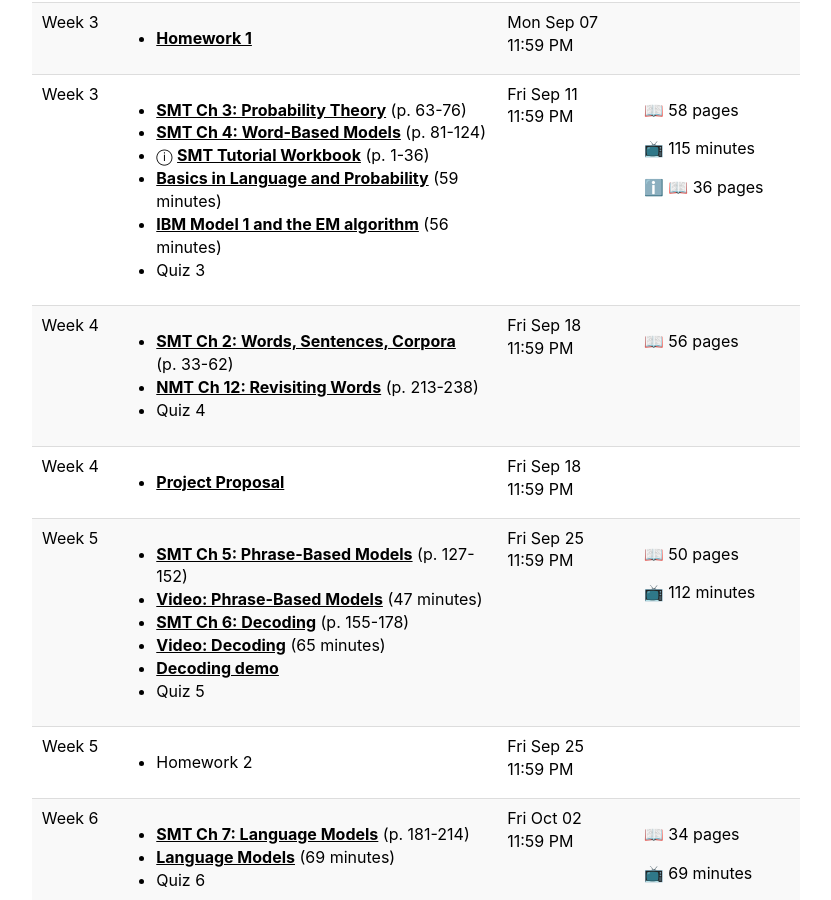
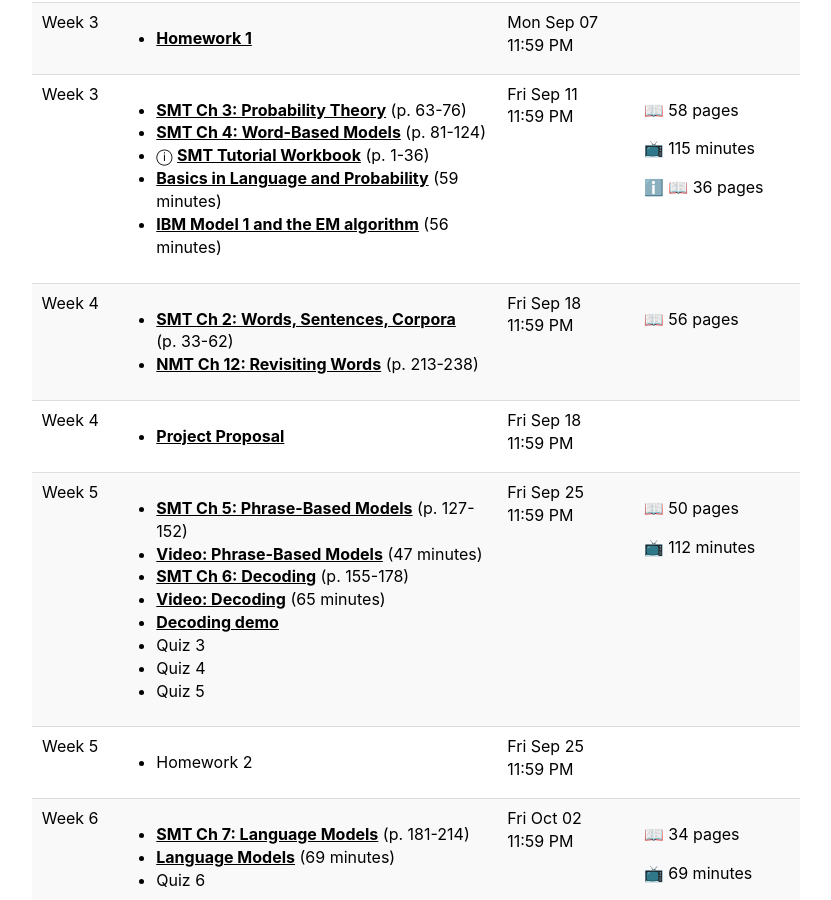
Before and after one commit to 2020-Fall-UIUC-LING506/2020-fall-uiuc-ling506.github.io, a Jekyll site: the page built from schedule.md, in a window 1280 px wide and 900 px high, scrolled down 1025 px. Shown: the whole window, without its empty margins (224-1055 px from the left). Built offline with Jekyll 4.4.1, drawn with Linux system fonts in a browser that asks for light colours; part of the change alters nothing that is shown.

```diff
--- a/_data/schedule.yaml
+++ b/_data/schedule.yaml
@@ -175,8 +175,6 @@
      length:
        value: 56
        unit: "minutes"
-    -
-     title: "Quiz 3"
 -
   week: "4"
   date: "2020-09-18 23:59:59 CDT"
@@ -195,8 +193,6 @@
      length:
        value: 26
        unit: "pages"
-    -
-     title: "Quiz 4"
 -
   week: "4"
   date: "2020-09-18 23:59:59 CDT"
@@ -237,6 +233,10 @@
     -
      title: "Decoding demo"
      url: "http://mt-class.org/jhu/stack-decoder/"
+    -
+     title: "Quiz 3"
+    -
+     title: "Quiz 4"
     -
      title: "Quiz 5"
 -
```
